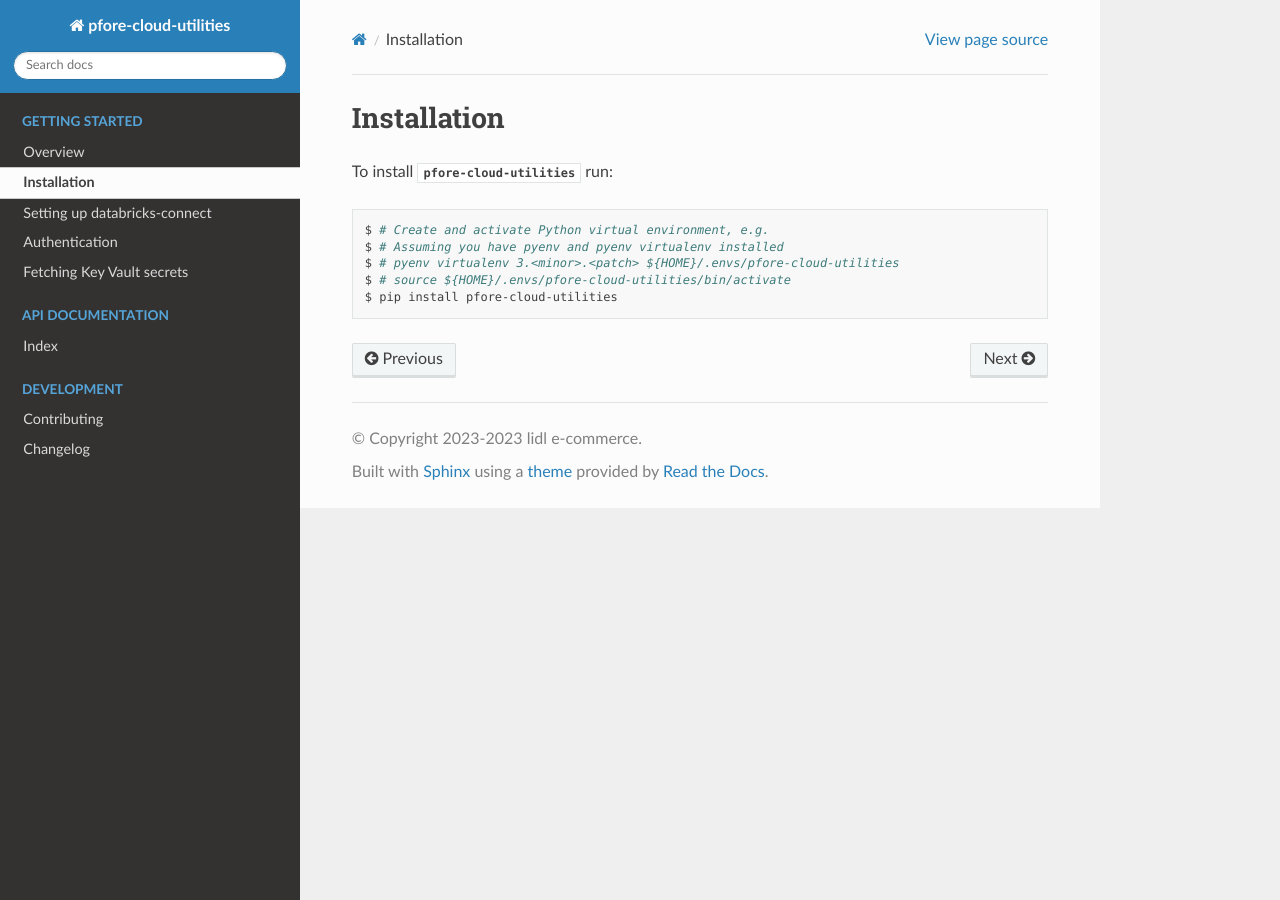
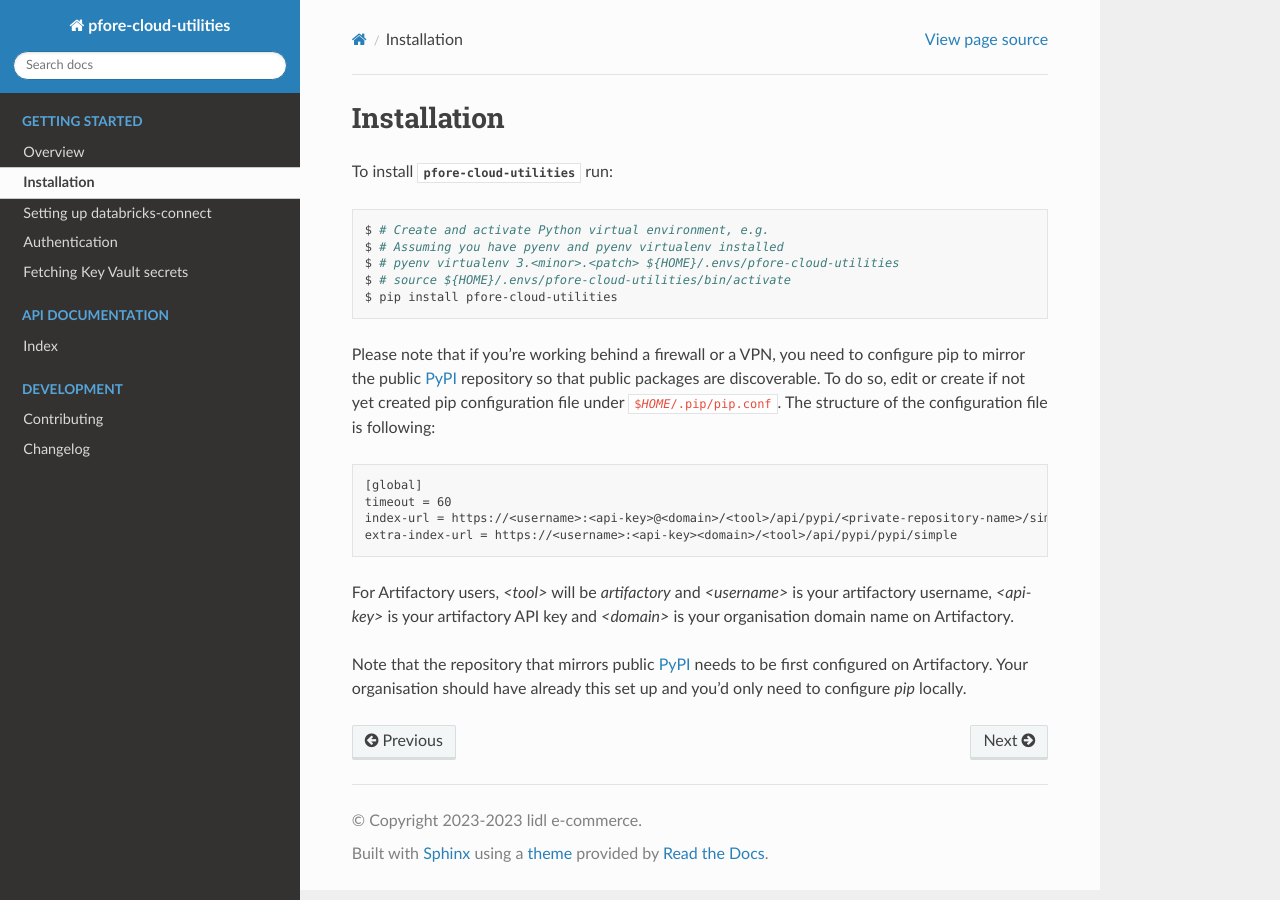
Before and after one commit to Bahaabrougui/pfore-cloud-utilities, a Sphinx documentation site: the page built from docs/install.rst, in a window 1280 px wide. Built offline with Sphinx 7.4.7 and the Read the Docs theme 2.0.0, drawn with Linux system fonts in a browser that asks for light colours; pages that are not in the unit, such as notebooks, are missing from menus; the version number could not be read and is left out.

Commit message:
Add test doc and PyPI publish workflow, update documentation and adapt structure and metadata to public repo (#1)
* Remove default tenant ID

* Remove ADO pipelines

* Add test doc workflow

* Add PyPI publishing in publish.yml

* Update docs and add installation behind vpn guidance

* Update metadata

---------

Co-authored-by: abrougui <bahaeddine.abrougui@lidl.com>

```diff
--- a/docs/authentication.rst
+++ b/docs/authentication.rst
@@ -5,9 +5,9 @@ Authentication
 :class:`pfore_cloud_utilities.AzureBlobConnector` requires authentication
 to function properly. The authentication can be done either using
 a managed identity (case you're running the package form a K8s cluster
-or whatever resource that supports AAD MI, or can be done using
-Service Principals. Authentication using personal account isn't recommended
-and therefore wasn't implemented.
+or whatever resource that supports Azure Managed Identities, or can be done
+using Service Principals. Authentication using personal account
+isn't recommended for security purposes and therefore wasn't implemented.
 
 To authenticate with a Managed Identity, simply call the class and its methods,
 no further configuration is required.
--- a/docs/fetching_secrets.rst
+++ b/docs/fetching_secrets.rst
@@ -46,7 +46,7 @@ code below.
 
 .. code-block:: python
 
-    from pfore-cloud-utilities import get_workspace_secret_value
+    from pfore_cloud_utilities import get_workspace_secret_value
 
     azure_spn_client_id = get_workspace_secret_value(
             secret_key='AzureProjectServicePrincipalClientId',
--- a/docs/install.rst
+++ b/docs/install.rst
@@ -10,3 +10,27 @@ To install :mod:`pfore-cloud-utilities` run:
     $ # pyenv virtualenv 3.<minor>.<patch> ${HOME}/.envs/pfore-cloud-utilities
     $ # source ${HOME}/.envs/pfore-cloud-utilities/bin/activate
     $ pip install pfore-cloud-utilities
+
+Please note that if you're working behind a firewall or a VPN, you need to
+configure pip to mirror the public PyPI_ repository so that public packages
+are discoverable. To do so, edit or create if not yet created
+pip configuration file under :file:`${HOME}/.pip/pip.conf`. The structure of
+the configuration file is following:
+
+.. code-block:: conf
+
+    [global]
+    timeout = 60
+    index-url = https://<username>:<api-key>@<domain>/<tool>/api/pypi/<private-repository-name>/simple
+    extra-index-url = https://<username>:<api-key><domain>/<tool>/api/pypi/pypi/simple
+
+For Artifactory users, `<tool>` will be `artifactory` and `<username>` is your
+artifactory username, `<api-key>` is your artifactory API key and `<domain>`
+is your organisation domain name on Artifactory.
+
+Note that the repository that mirrors public PyPI_ needs to be first
+configured on Artifactory. Your organisation should have already this set up
+and you'd only need to configure `pip` locally.
+
+
+.. _PyPI: https://pypi.org/project/pfore-cloud-utilities
--- a/docs/overview.rst
+++ b/docs/overview.rst
@@ -11,8 +11,8 @@ Most of the method requires authentication, refer to the
 Assuming that you'll also want to use the package functions while running
 spark code remotely on databricks, refer to the
 :doc:`setting_databricks_connect` page to see how
-to set up databricks-connect_.
+to set up databricks-connect_ and for coding examples.
 
 .. _Databricks: https://www.databricks.com
-.. _Azure: https://portal.azure.com/#home
+.. _Azure: https://azure.microsoft.com/en-us
 .. _databricks-connect: https://learn.microsoft.com/en-us/azure/databricks/dev-tools/databricks-connect-legacy
--- a/docs/setting_databricks_connect.rst
+++ b/docs/setting_databricks_connect.rst
@@ -37,7 +37,7 @@ major's matches the cluster version so `12.*.*`.
     pyenv virtualenv 3.9.5 databricks12
 
     # Symlink pyenv env to a desired repo for easier access
-    ln -s ~/.pyenv/versions/databricks12 <path-to-your-desired-dir>
+    ln -s ${HOME}/.pyenv/versions/databricks12 <path-to-your-desired-dir>
 
     # Activate virutal env
     source <path-to-your-desired-dir>/databricks12/bin/activate
--- a/pyproject.toml
+++ b/pyproject.toml
@@ -22,8 +22,6 @@ classifiers = [
     'Programming Language :: Python :: 3.9',
     'Programming Language :: Python :: 3.10',
     'Programming Language :: Python :: 3.11',
-    # When specified, pypip upload will be rejected
-    'Private :: Do Not Upload',
 ]
 requires-python = '>=3.9'
 dependencies = [
@@ -35,8 +33,8 @@ dependencies = [
 dynamic = ['version']
 
 [project.urls]
-repository = 'https://dev.azure.com/schwarzit/schwarzit.uapc-pfore/_git/cloud-utilities/'
-documentation = 'https://dev.azure.com/schwarzit/schwarzit.uapc-pfore/_git/cloud-utilities?path=/README.md'
+repository = 'https://github.com/Bahaabrougui/pfore-cloud-utilities/'
+documentation = 'https://bahaabrougui.github.io/pfore-cloud-utilities/index.html'
 
 
 # ===== BUILD-SYSTEM ======================================================
```
Also changed, not shown: other parts of docs/setting_databricks_connect.rst (+0 -3 lines), CONTRIBUTING.rst (+11 -11 lines), azure-pipeline-deploy.yaml (deleted, +0 -84 lines), 5 other files.
